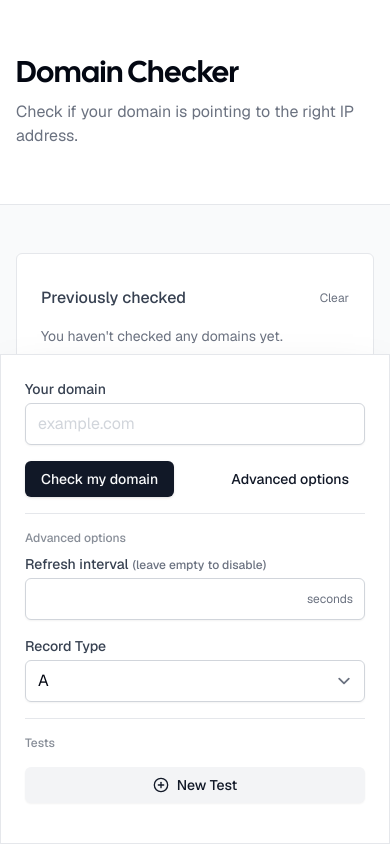
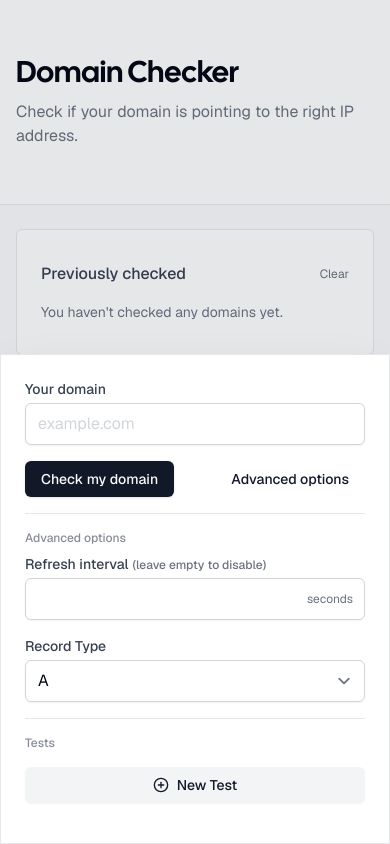
Before and after one commit to l-mbert/dns-checker, a Next.js app: page / in a window 390 px wide. Both pictures are taken after a click on the button "Advanced options". Shown: the top 844 px of the page. Built offline with nearby package versions, Linux system fonts and the light colour scheme; what tailwindcss-radix would draw is missing.

Commit message:
fix(drawer): fix unclickable buttons on mobile

```diff
--- a/src/app/page.tsx
+++ b/src/app/page.tsx
@@ -144,7 +144,7 @@ export default function Home() {
         )}
       </Header>
       <div className="mx-auto flex w-full max-w-6xl flex-1 flex-col items-start gap-4 px-4 pb-14 lg:mt-10 lg:flex-row">
-        <div className="w-full space-y-6 md:sticky lg:top-10 lg:max-w-md">
+        <div className="w-full grid gap-6 md:sticky lg:top-10 lg:max-w-md">
           <SearchForm
             formRef={ref}
             advancedOptionsOpen={advancedOptionsOpen}
@@ -162,7 +162,7 @@ export default function Home() {
           <PreviousDomainsList />
         </div>
         <div className="w-full flex-1">
-          <h2 className=" block font-heading text-3xl lg:hidden">Results</h2>
+          <h2 className="block font-heading text-3xl lg:hidden">Results</h2>
           <div
             style={{
               paddingBottom: (isMobile || isTablet) && advancedOptionsOpen ? `${height}px` : '96px',
--- a/src/components/search-form.tsx
+++ b/src/components/search-form.tsx
@@ -64,10 +64,6 @@ export function SearchForm({ onSubmit, advancedOptionsOpen, setAdvancedOptionsOp
   return (
     <>
       <EditTestModal />
-      <div
-        className={'fixed bottom-0 left-0 right-0 top-0 lg:hidden'}
-        onClick={() => setAdvancedOptionsOpen(false)}
-      ></div>
       <div className={'flex w-full justify-center'}>
         <form
           ref={formRef}
@@ -120,7 +116,8 @@ export function SearchForm({ onSubmit, advancedOptionsOpen, setAdvancedOptionsOp
                       className="shadow-sm [appearance:textfield] [&::-webkit-inner-spin-button]:appearance-none [&::-webkit-outer-spin-button]:appearance-none"
                       {...form.register('refresh')}
                     />
-                    <span className="pointer-events-none absolute inset-y-0 right-0 flex items-center pr-3 text-xs text-gray-500">
+                    <span
+                      className="pointer-events-none absolute inset-y-0 right-0 flex items-center pr-3 text-xs text-gray-500">
                       seconds
                     </span>
                   </div>
@@ -171,6 +168,10 @@ export function SearchForm({ onSubmit, advancedOptionsOpen, setAdvancedOptionsOp
           </AnimatePresence>
         </form>
       </div>
+      {advancedOptionsOpen && <div
+        className={'fixed bottom-0 left-0 right-0 top-0 lg:hidden bg-primary/10'}
+        onClick={() => setAdvancedOptionsOpen(false)}
+      ></div>}
     </>
   );
 }
```
